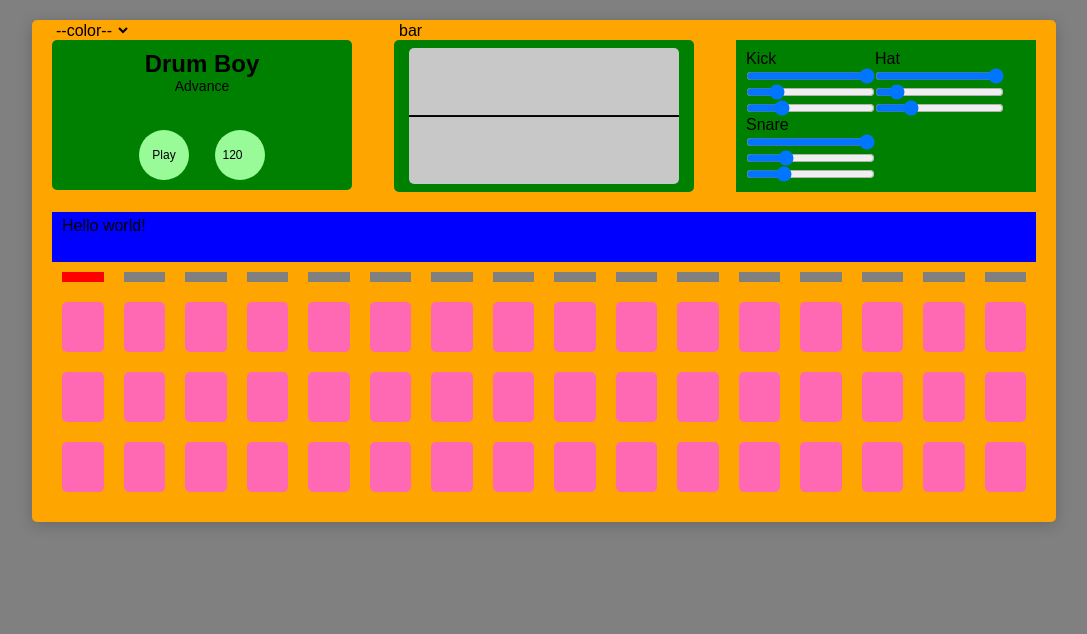
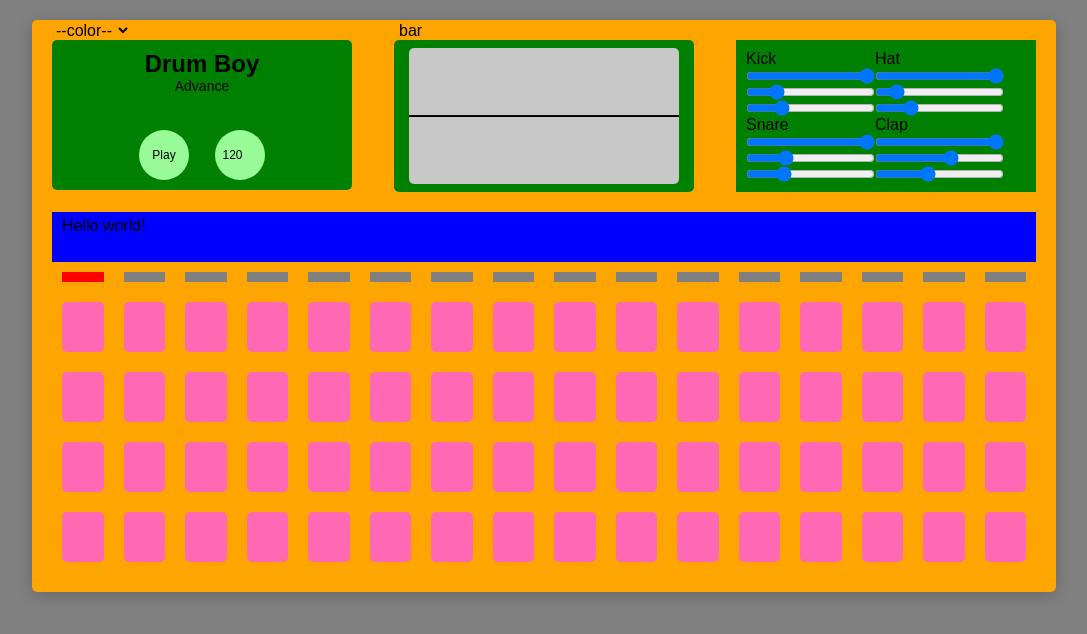
Before and after one commit to eliraybon/ElectronAligner, a React (Create React App) app: page / in a window 1280 px wide. Shown: the top 634 px of the page, without its empty margins (96-1183 px from the left). Built offline with nearby package versions, Linux system fonts and the light colour scheme.

Commit message:
Add clap controls

```diff
--- a/src/components/DrumBoy.jsx
+++ b/src/components/DrumBoy.jsx
@@ -27,6 +27,11 @@ export default class DrumBoy extends React.Component {
         volume: 1,
         tone: 130,
         decay: 0.5
+      },
+      clap: {
+        volume: 1,
+        tone: 600,
+        decay: 0.3
       }
     };
 
@@ -121,6 +126,7 @@ export default class DrumBoy extends React.Component {
               kick={this.state.kick}
               snare={this.state.snare}
               hat={this.state.hat}
+              clap={this.state.clap}
               updateSound={this.updateSound}
               colorScheme={this.state.colorScheme}
             />
@@ -135,6 +141,7 @@ export default class DrumBoy extends React.Component {
           kick={this.state.kick}
           snare={this.state.snare}
           hat={this.state.hat}
+          clap={this.state.clap}
           colorScheme={this.state.colorScheme}
         />
       </div>
--- a/src/components/Main/Oscilloscope.jsx
+++ b/src/components/Main/Oscilloscope.jsx
@@ -6,7 +6,7 @@ export default class Oscilloscope extends React.Component {
     const { context, analyser } = this.props;
     this.state = {
       mode: 'osc' //two modes: 'osc' and 'bar'
-    }
+    };
 
     this.animation = null;
 
--- a/src/components/Main/SoundControls.jsx
+++ b/src/components/Main/SoundControls.jsx
@@ -7,7 +7,6 @@ export default class SoundControls extends React.Component {
   }
 
   render() {
-    debugger;
     return (
       <div className="sound-controls">
         <div className="sc-left">
@@ -105,6 +104,37 @@ export default class SoundControls extends React.Component {
               onChange={e => this.updateSound(e, 'hat', 'decay')}
             />
           </div>
+
+          <div className="clap-controls">
+            <h3>Clap</h3>
+
+            <input
+              className="clap-input"
+              type="range"
+              min={0}
+              max={100}
+              value={this.props.clap.volume * 100}
+              onChange={e => this.updateSound(e, 'clap', 'volume')}
+            />
+
+            <input
+              className="clap-input"
+              type="range"
+              min={300}
+              max={800}
+              value={this.props.clap.tone}
+              onChange={e => this.updateSound(e, 'clap', 'tone')}
+            />
+
+            <input
+              className="clap-input"
+              type="range"
+              min={0}
+              max={75}
+              value={this.props.clap.decay * 100}
+              onChange={e => this.updateSound(e, 'clap', 'decay')}
+            />
+          </div>
         </div>
       </div>
     )
--- a/src/components/Sequencer/StepSequencer.jsx
+++ b/src/components/Sequencer/StepSequencer.jsx
@@ -6,6 +6,7 @@ import Row from './Row';
 import Kick from '../../synthesis/Kick';
 import Snare from '../../synthesis/Snare';
 import Hat from '../../synthesis/Hat';
+import Clap from '../../synthesis/Clap';
 
 
 export default class StepSequeuncer extends React.Component {
@@ -15,19 +16,21 @@ export default class StepSequeuncer extends React.Component {
       step: 0,
     };
 
-    const { transport, analyser, kick, snare, hat } = this.props;
+    const { transport, analyser, kick, snare, hat, clap } = this.props;
 
     this.transport = transport;
     this.context = transport.context;
     this.analyser = analyser;
-
+    debugger;
     this.kick = new Kick(this.context, this.analyser, kick);
     this.snare = new Snare(this.context, this.analyser, snare);
     this.hat = new Hat(this.context, this.analyser, hat);
+    this.clap = new Clap(this.context, this.analyser, clap);
 
     this.kickSequence = new Sequence();
     this.snareSequence = new Sequence();
     this.hatSequence = new Sequence();
+    this.clapSequence = new Sequence();
 
     transport.scheduleRepeat(this.repeat, '16n');
 
@@ -48,6 +51,9 @@ export default class StepSequeuncer extends React.Component {
         case 68:
           this.hat.trigger(time);
           break;
+        case 70:
+          this.clap.trigger(time);
+          break;
         default:
           return;
       }
@@ -55,16 +61,18 @@ export default class StepSequeuncer extends React.Component {
   }
 
   componentDidUpdate = prevProps => {
-    const { kick, snare, hat } = this.props;
+    const { kick, snare, hat, clap } = this.props;
     this.kick = new Kick(this.transport.context, this.analyser, kick);
     this.snare = new Snare(this.transport.context, this.analyser, snare);
     this.hat = new Hat(this.transport.context, this.analyser, hat);
+    this.clap = new Clap(this.transport.context, this.analyser, clap);
   }
 
   repeat = time => {
     if (this.kickSequence.steps[this.state.step]) this.kick.trigger(time);
     if (this.snareSequence.steps[this.state.step]) this.snare.trigger(time);
     if (this.hatSequence.steps[this.state.step]) this.hat.trigger(time);
+    if (this.clapSequence.steps[this.state.step]) this.clap.trigger(time);
     this.setState(state => {
       return { step: ((state.step + 1) % 16)}
     })
@@ -80,6 +88,9 @@ export default class StepSequeuncer extends React.Component {
         break;
       case "hat":
         this.hatSequence.steps[stepNumber] = selected;
+        break;
+      case "clap":
+        this.clapSequence.steps[stepNumber] = selected;
         break;
       default:
         return;
@@ -109,6 +120,12 @@ export default class StepSequeuncer extends React.Component {
           sound="hat"
           updateSequence={this.updateSequence}
         />
+
+        <Row
+          steps={this.clapSequence.steps}
+          sound="clap"
+          updateSequence={this.updateSequence}
+        />
       </div>
     )
   }
--- /dev/null
+++ b/src/synthesis/Clap.js
@@ -0,0 +1,54 @@
+export default class Clap {
+  constructor(context, analyser, sound) {
+    this.context = context.rawContext;
+    this.analyser = analyser;
+
+    this.tone = sound.tone;
+    this.volume = sound.volume;
+    this.decay = sound.decay;
+    this.pulseWidth = 0.025;
+  }
+
+  noiseBuffer() {
+    const bufferSize = this.context.sampleRate;
+    const buffer = this.context.createBuffer(1, bufferSize, this.context.sampleRate);
+    const output = buffer.getChannelData(0);
+
+    for (let i = 0; i < bufferSize; i++) {
+      output[i] = Math.random() * 2 - 1;
+    }
+    return buffer;
+  }
+
+  setup() {
+    this.noise = this.context.createBufferSource();
+    this.noise.buffer = this.noiseBuffer();
+    this.filter = this.context.createBiquadFilter();
+    this.filter.type = 'bandpass';
+    this.filter.frequency.value = this.tone * 2;
+    this.envelope = this.context.createGain();
+
+
+    this.noise.connect(this.filter);
+    this.filter.connect(this.envelope);
+    this.envelope.connect(this.analyser);
+    // this.envelope.connect(this.context.destination);
+  }
+
+  trigger = time => {
+    if (!this.volume) return;
+    this.setup();
+    this.envelope.gain.setValueAtTime(this.volume, time);
+    this.envelope.gain.exponentialRampToValueAtTime(0.1, time + this.pulseWidth);
+
+    this.envelope.gain.setValueAtTime(this.volume, time + this.pulseWidth);
+    this.envelope.gain.exponentialRampToValueAtTime(0.1, time + 2 * this.pulseWidth);
+
+    this.envelope.gain.setValueAtTime(this.volume, time + 2 * this.pulseWidth);
+    this.envelope.gain.exponentialRampToValueAtTime(0.001, time + this.decay);
+
+
+    this.noise.start(time)
+    this.noise.stop(time + this.decay);
+  }
+}
--- a/src/synthesis/Kick.js
+++ b/src/synthesis/Kick.js
@@ -19,7 +19,7 @@ export default class Kick {
   trigger = time => {
     if (!this.volume) return;
     this.setup();
-    debugger;
+
     this.osc.frequency.setValueAtTime(this.tone, time + 0.001);
     this.gain.gain.setValueAtTime(this.volume, time);
 
```
